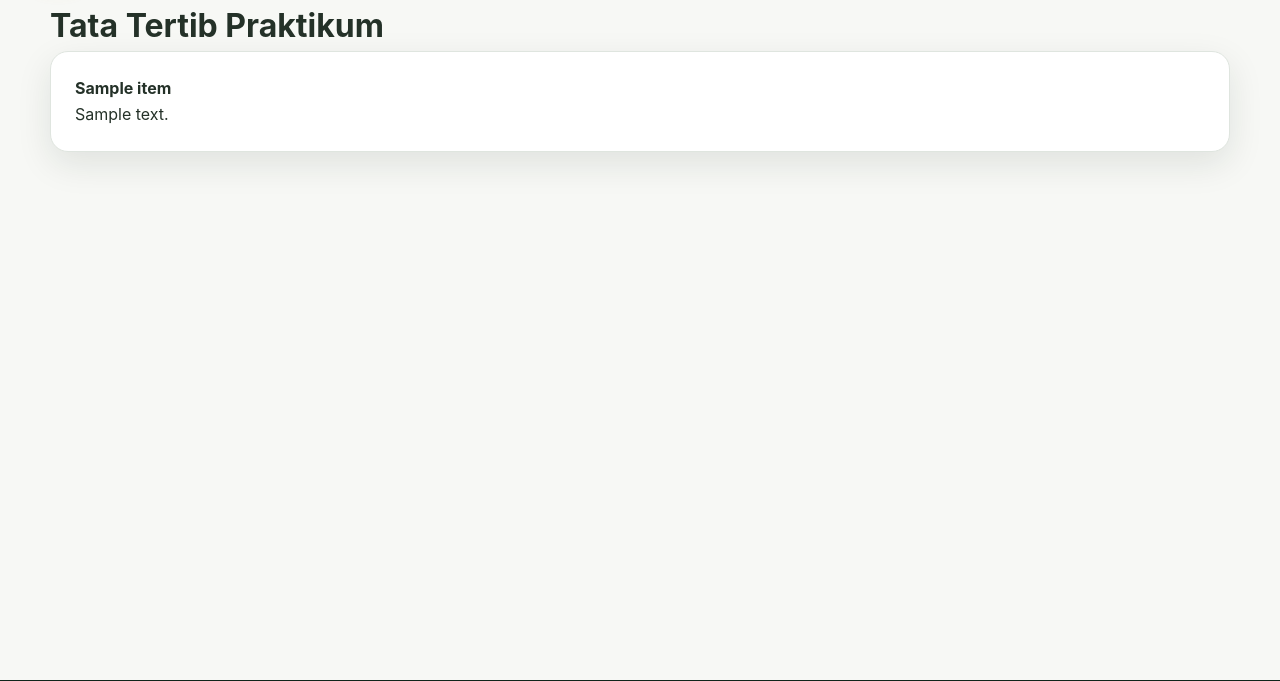
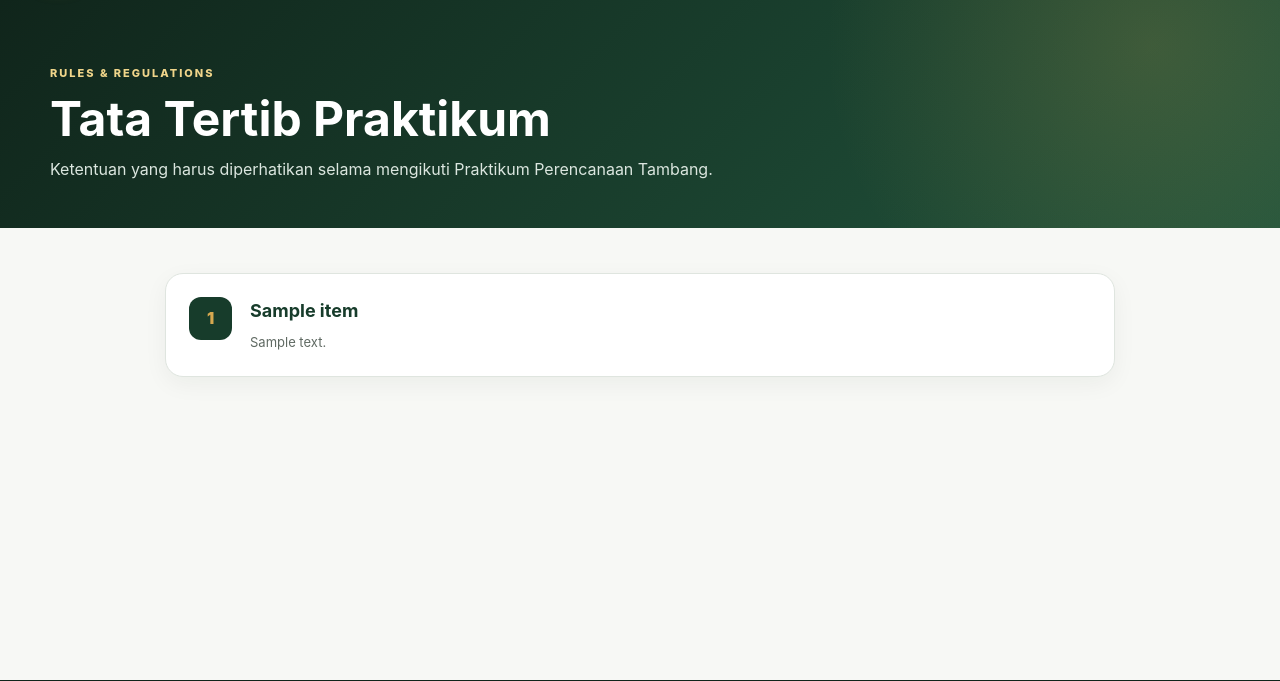
Before and after one commit to muhammadfhy2-cell/Praktikum-Perencanaan-Tambang, a Django app: template praktikum/templates/praktikum/tata_tertib.html in a window 1280 px wide. Shown: the part 73-754 px from the top of the page. Run offline with Django 3.2, Linux system fonts and the light colour scheme; the template is opened without the code that fills it: most values are stand-ins (such as "Sample title", 1, 10 or a date in 2020).

Commit message:
Update tata_tertib.html

```diff
--- a/praktikum/templates/praktikum/tata_tertib.html
+++ b/praktikum/templates/praktikum/tata_tertib.html
@@ -1 +1,98 @@
-{% extends 'praktikum/base.html' %}{% block content %}<div class="container py-5"><h1>Tata Tertib Praktikum</h1>{% for x in items %}<article class="card p-4 mb-3"><h4>{{ x.judul }}</h4><div style="white-space:pre-line">{{ x.isi }}</div></article>{% empty %}<p>Belum ada tata tertib.</p>{% endfor %}</div>{% endblock %}
+{% extends "praktikum/base.html" %}
+
+{% block title %}Tata Tertib | Praktikum Perencanaan Tambang{% endblock %}
+
+{% block content %}
+
+<section class="page-header">
+    <div class="container">
+        <div class="eyebrow">RULES & REGULATIONS</div>
+        <h1>Tata Tertib Praktikum</h1>
+        <p>
+            Ketentuan yang harus diperhatikan selama mengikuti
+            Praktikum Perencanaan Tambang.
+        </p>
+    </div>
+</section>
+
+<section class="content-section">
+    <div class="container">
+
+        <div class="rules-list">
+
+            {% for item in items %}
+
+            <article class="rule-card">
+
+                <div class="rule-number">
+                    {{ forloop.counter }}
+                </div>
+
+                <div>
+                    <h2>{{ item.judul }}</h2>
+
+                    <div class="rule-content">
+                        {{ item.isi|linebreaks }}
+                    </div>
+                </div>
+
+            </article>
+
+            {% empty %}
+
+            <div class="empty">
+                <div class="empty-icon">📋</div>
+                Belum ada tata tertib aktif.
+            </div>
+
+            {% endfor %}
+
+        </div>
+
+    </div>
+</section>
+
+<style>
+    .rules-list {
+        max-width: 950px;
+        margin: auto;
+        display: flex;
+        flex-direction: column;
+        gap: 15px;
+    }
+
+    .rule-card {
+        display: flex;
+        gap: 18px;
+        padding: 23px;
+        background: white;
+        border: 1px solid #dfe5df;
+        border-radius: 18px;
+        box-shadow: 0 7px 23px rgba(16,37,27,.05);
+    }
+
+    .rule-number {
+        width: 43px;
+        height: 43px;
+        min-width: 43px;
+        border-radius: 12px;
+        display: grid;
+        place-items: center;
+        background: #173c2b;
+        color: #d6a84f;
+        font-weight: 900;
+    }
+
+    .rule-card h2 {
+        color: #173c2b;
+        font-size: 18px;
+        margin-bottom: 6px;
+    }
+
+    .rule-content {
+        color: #606a63;
+        font-size: 13px;
+    }
+</style>
+
+{% endblock %}
```
